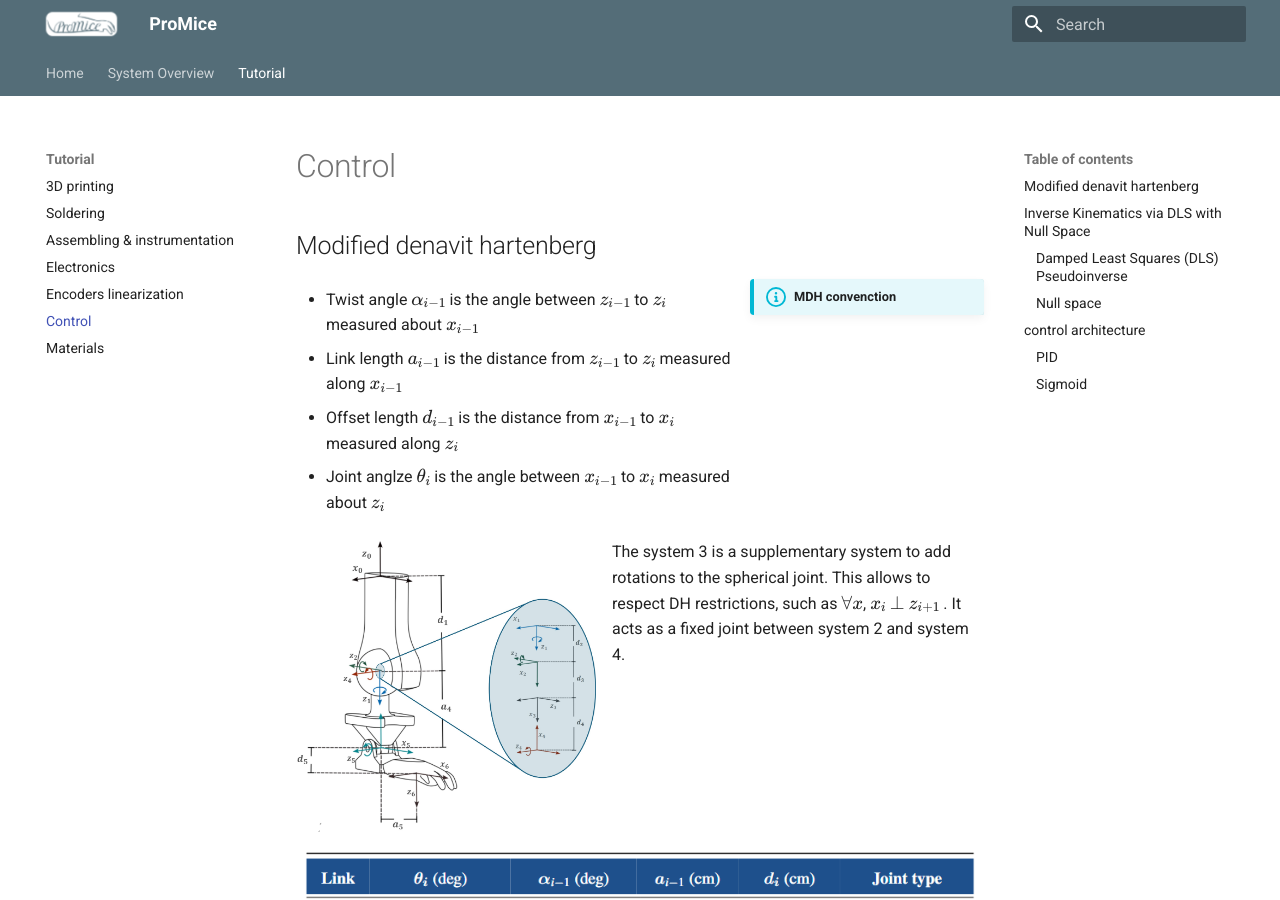
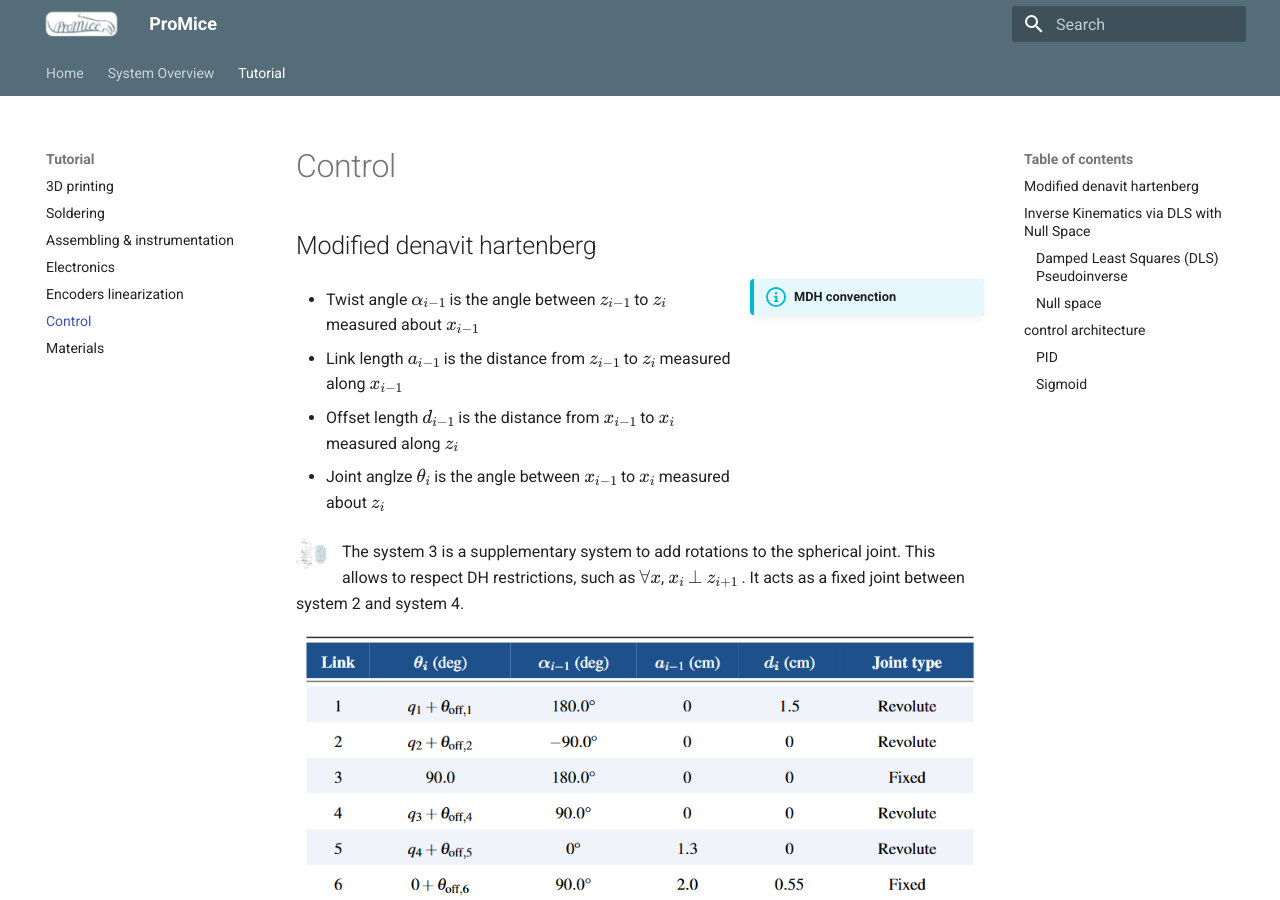
Before and after one commit to Juan-CarlosM/ProMice, an MkDocs documentation site: the page built from docs/control.md, in a window 1280 px wide and 900 px high. Built offline with MkDocs 1.6.1 and Material for MkDocs 9.7.7, drawn with Linux system fonts in a browser that asks for light colours.

Commit message:
Change image width for Denavit Hartenberg model
Updated image width in control documentation.

```diff
--- a/docs/control.md
+++ b/docs/control.md
@@ -12,7 +12,7 @@
    - Joint anglze $\theta_i$ is the angle between $x_{i-1}$ to $x_i$ measured about $z_i$
 
 
-![Denavit hartenber model](images/MDH_model.jpg){width=300 align=left}
+![Denavit hartenber model](images/MDH_model.jpg){width=30 align=left}
 
 The system 3 is a supplementary system to add rotations to the spherical joint. This allows to respect DH restrictions,
 such as $\forall x$, $x_i$ $\perp$ $z_{i+1}$ . It acts as a fixed joint between system 2 and system 4.
```
